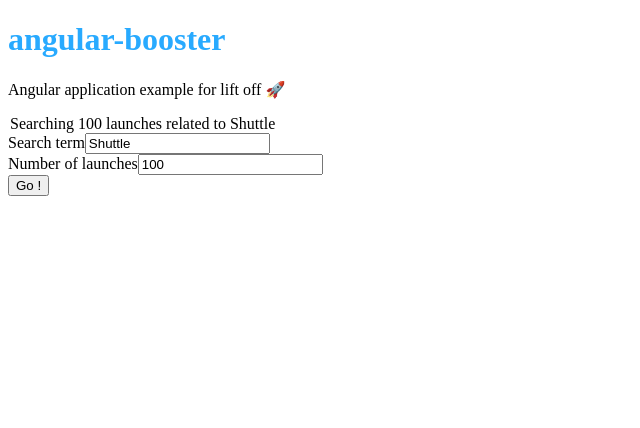
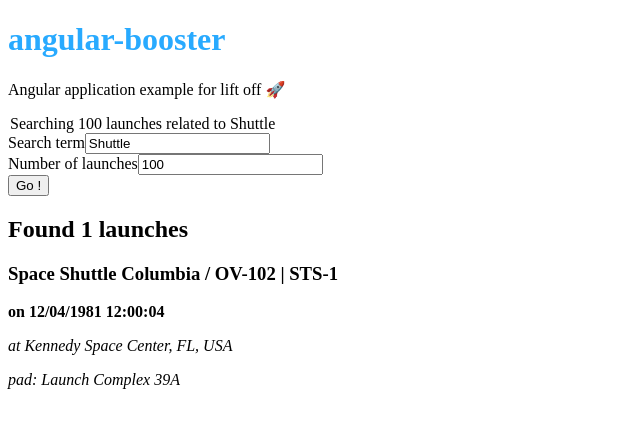
Before and after one commit to angularbuilders/angular-booster, an Angular app: page / in a window 1280 px wide. Shown: the top 428 px of the page, without its empty margins (0-640 px from the left). Built offline with nearby package versions, Linux system fonts and the light colour scheme.

Commit message:
feat: rocket launch data card with fake data closes#5

```diff
--- a/src/app/app.component.ts
+++ b/src/app/app.component.ts
@@ -1,4 +1,5 @@
 import { Component } from '@angular/core';
+import { Launch } from './launch';
 import { QueryParams } from './query-params';
 
 @Component({
@@ -25,6 +26,23 @@ import { QueryParams } from './query-params';
         <button type="submit" class="">Go !</button>
       </form>
     </section>
+    <section>
+      <header>
+        <h2>Found {{ launches.length }} launches</h2>
+      </header>
+      <aside>
+        <h3>
+          {{ launches[0].name }}
+        </h3>
+        <p>
+          <b>on {{ launches[0].net | date: 'dd/MM/yyyy HH:mm:ss' }}</b>
+        </p>
+        <p>
+          <i> at {{ launches[0].location }}</i>
+        </p>
+        <i> pad: {{ launches[0].pad }}</i>
+      </aside>
+    </section>
   `,
   styles: [
     `
@@ -40,4 +58,13 @@ export class AppComponent {
     numberOfLaunches: 100,
     searchTerm: 'Shuttle',
   };
+  launches: Launch[] = [
+    {
+      name: 'Space Shuttle Columbia / OV-102 | STS-1',
+      net: new Date('1981-04-12T12:00:04Z'),
+      status: { name: 'Success' },
+      location: 'Kennedy Space Center, FL, USA',
+      pad: 'Launch Complex 39A',
+    },
+  ];
 }
--- /dev/null
+++ b/src/app/launch.ts
@@ -0,0 +1,7 @@
+export interface Launch {
+  name: string;
+  net: Date;
+  status: { name: string };
+  location: string;
+  pad: string;
+}
```
